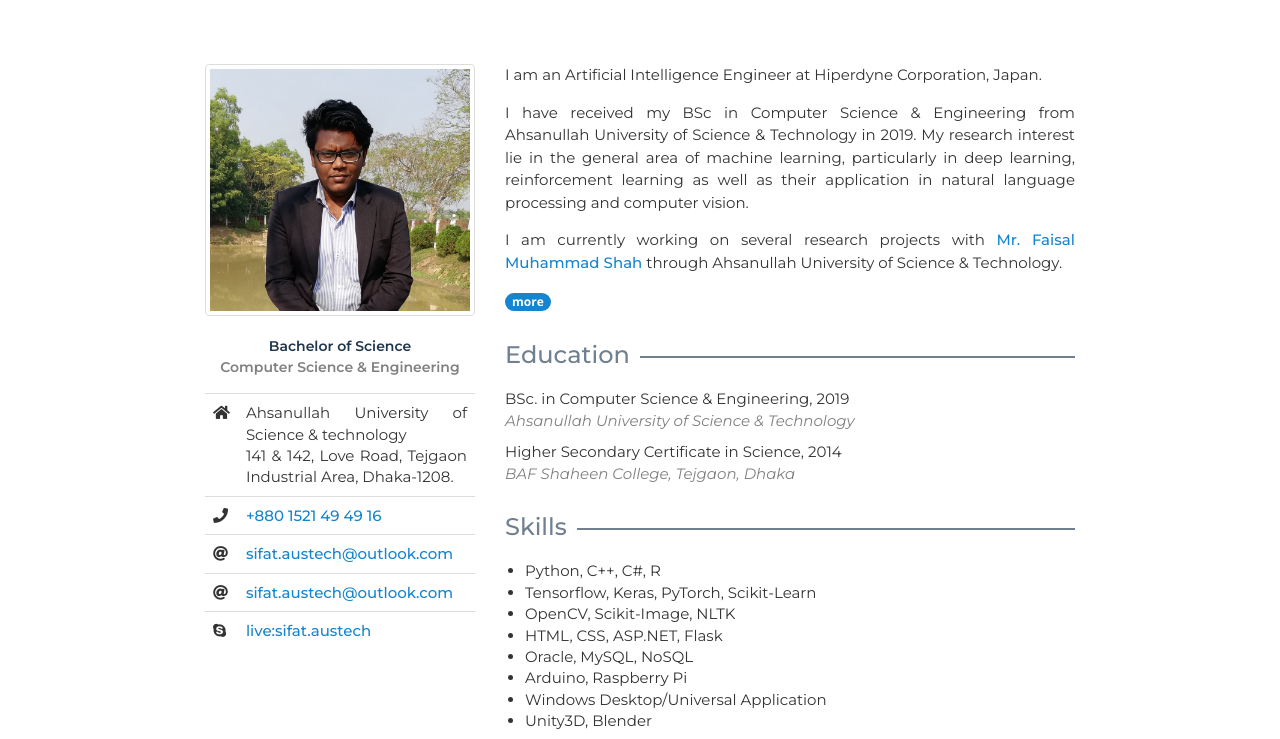
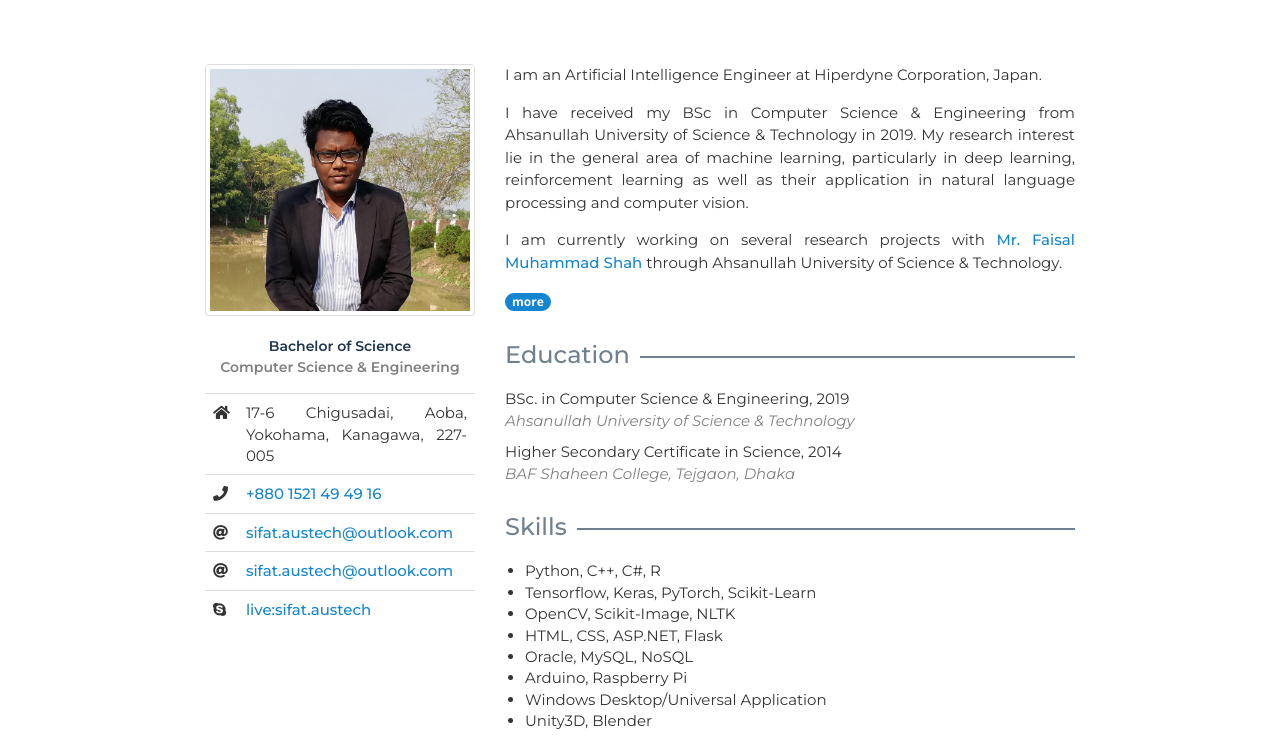
Before and after one commit to Sifat-Ahmed/sifat-ahmed.github.io, a plain HTML site: page index.html in a window 1280 px wide. Shown: the part 83-822 px from the top of the page. Drawn offline with nearby package versions, Linux system fonts and the light colour scheme; some icons are missing.

Commit message:
Update index.html

```diff
--- a/index.html
+++ b/index.html
@@ -70,8 +70,7 @@
             <tr>
               <td style="width:30px"><i class="fas fa-home"></i></td>
               <td>
-                Ahsanullah University of Science & technology<br>
-                141 & 142, Love Road, Tejgaon Industrial Area, Dhaka-1208.<br>
+                17-6 Chigusadai, Aoba, Yokohama, Kanagawa, 227-005<br>
               </td>
             </tr>
             <tr>
```
